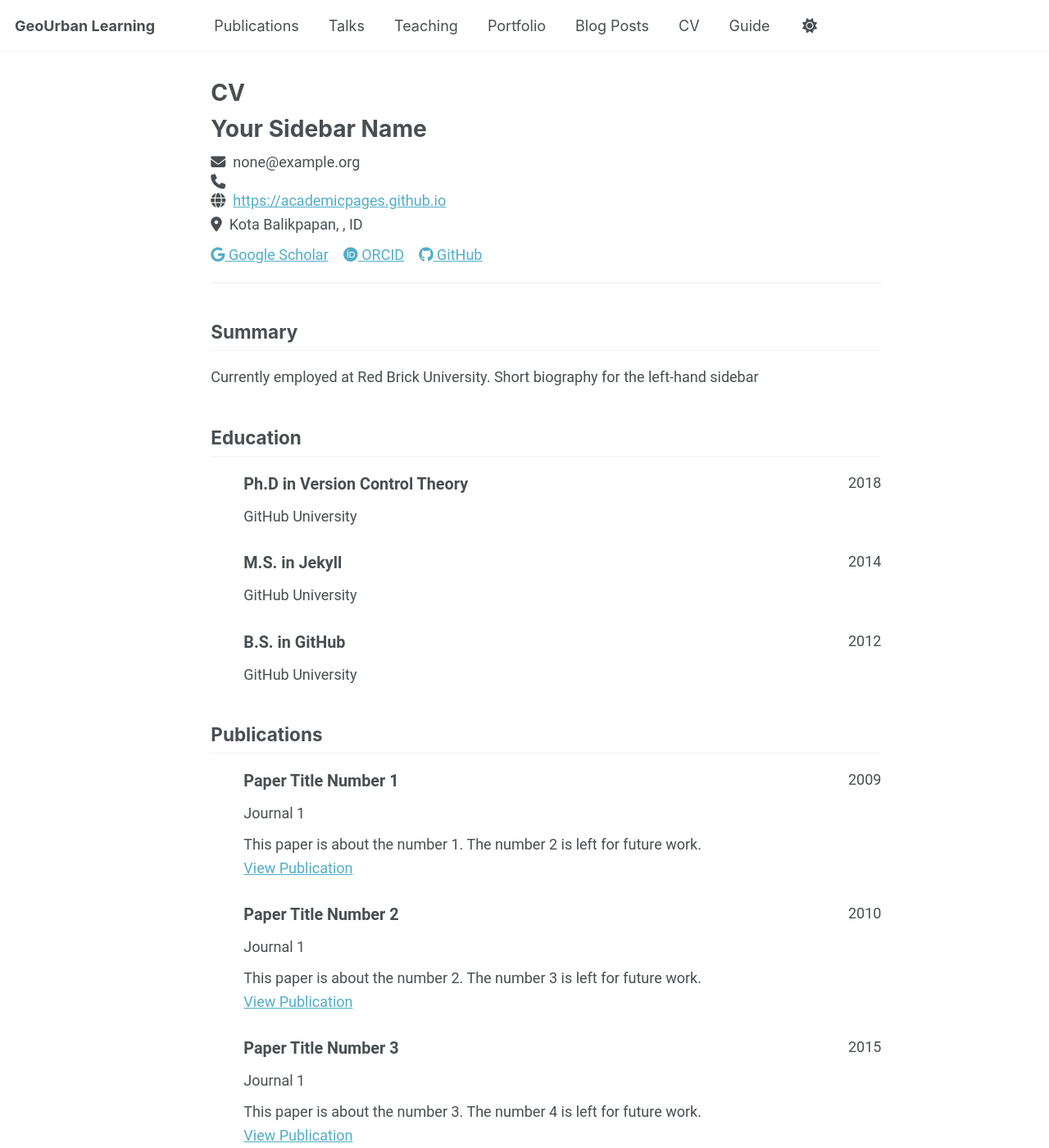
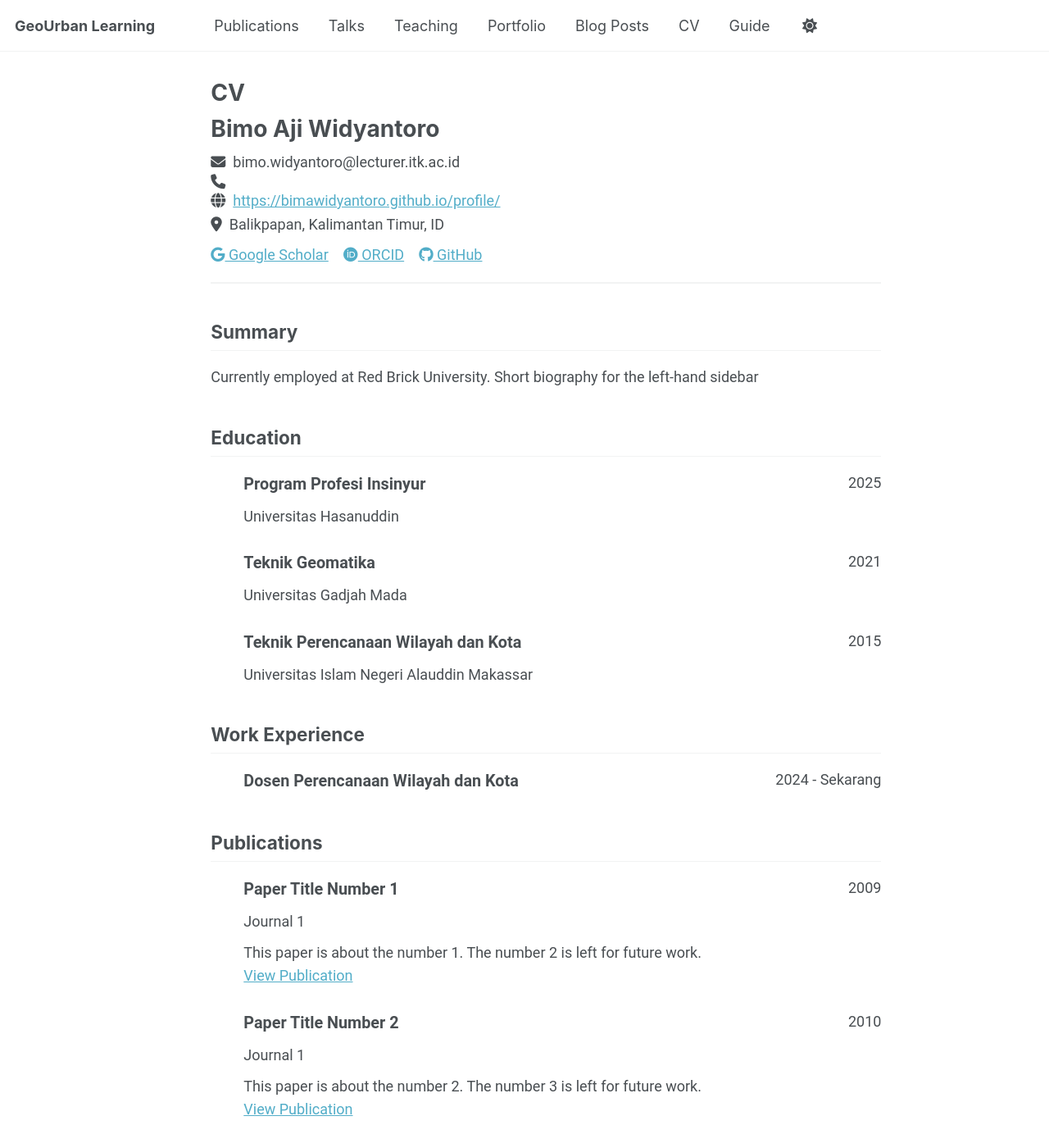
Before and after one commit to bimawidyantoro/profile, a Jekyll site: the page built from _pages/cv-json.md, in a window 1280 px wide and 1400 px high. Shown: the whole window at 82% size. Built offline with Jekyll 4.4.1, drawn with Linux system fonts in a browser that asks for light colours; a script bundle is joined from its source files by our own code; library files that are not in the unit come from our copies.

Commit message:
Update cv.json

```diff
--- a/_data/cv.json
+++ b/_data/cv.json
@@ -1,61 +1,69 @@
 {
   "basics": {
-    "name": "Your Sidebar Name",
-    "email": "none@example.org",
+    "name": "Bimo Aji Widyantoro",
+    "email": "bimo.widyantoro@lecturer.itk.ac.id",
     "phone": "",
-    "website": "https://academicpages.github.io",
+    "website": "https://bimawidyantoro.github.io/profile/",
     "summary": "Currently employed at Red Brick University. Short biography for the left-hand sidebar",
     "location": {
-      "address": "",
-      "postalCode": "",
-      "city": "Kota Balikpapan",
+      "address": "Jl. Soekarno-Hatta No. KM15",
+      "postalCode": "76127",
+      "city": "Balikpapan",
       "countryCode": "ID",
-      "region": ""
+      "region": "Kalimantan Timur"
     },
     "profiles": [
       {
         "network": "Google Scholar",
         "username": "",
-        "url": "https://scholar.google.com/citations?user=PS_CX0AAAAAJ"
+        "url": "https://scholar.google.co.id/citations?user=6AR5iTUAAAAJ&hl=en"
       },
       {
         "network": "ORCID",
         "username": "",
-        "url": "https://orcid.org/yourorcidurl"
+        "url": "https://orcid.org/my-orcid?orcid=0000-0002-1707-3359"
       },
       {
         "network": "GitHub",
-        "username": "academicpages",
-        "url": "https://github.com/academicpages"
+        "username": "bimawidyantoro",
+        "url": "https://bimawidyantoro.github.io/profile/"
       }
     ]
   },
-  "work": [],
+  "work": [
+    {
+    "name": "Institut Teknologi Kalimantan",
+    "position": "Dosen Perencanaan Wilayah dan Kota",
+    "startDate": "2024",
+    "endDate": "Sekarang",
+    "highlights": []
+    }
+  ],
   "education": [
     {
-      "institution": "GitHub University",
-      "area": "Ph.D in Version Control Theory",
-      "studyType": "",
-      "startDate": "",
-      "endDate": "2018",
+      "institution": "Universitas Hasanuddin",
+      "area": "Program Profesi Insinyur",
+      "studyType": "Insinyur (Ir.)",
+      "startDate": "2025",
+      "endDate": "2025",
       "gpa": null,
       "courses": []
     },
     {
-      "institution": "GitHub University",
-      "area": "M.S. in Jekyll",
-      "studyType": "",
-      "startDate": "",
-      "endDate": "2014",
+      "institution": "Universitas Gadjah Mada",
+      "area": "Teknik Geomatika",
+      "studyType": "Master of Engineering (M.Eng.)",
+      "startDate": "2018",
+      "endDate": "2021",
       "gpa": null,
       "courses": []
     },
     {
-      "institution": "GitHub University",
-      "area": "B.S. in GitHub",
-      "studyType": "",
-      "startDate": "",
-      "endDate": "2012",
+      "institution": "Universitas Islam Negeri Alauddin Makassar",
+      "area": "Teknik Perencanaan Wilayah dan Kota",
+      "studyType": "Sarjana Teknik (S.T.)",
+      "startDate": "2011",
+      "endDate": "2015",
       "gpa": null,
       "courses": []
     }
```
